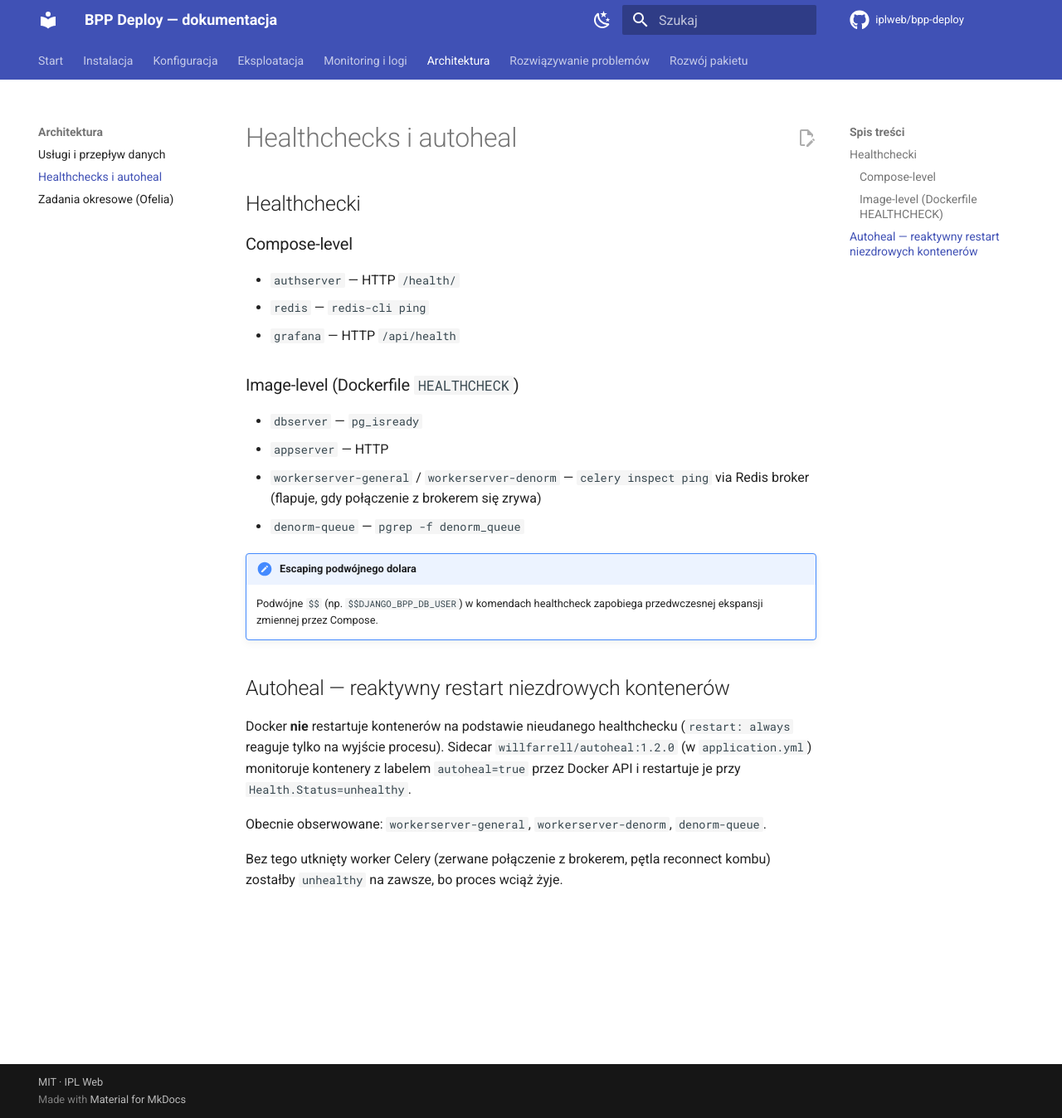
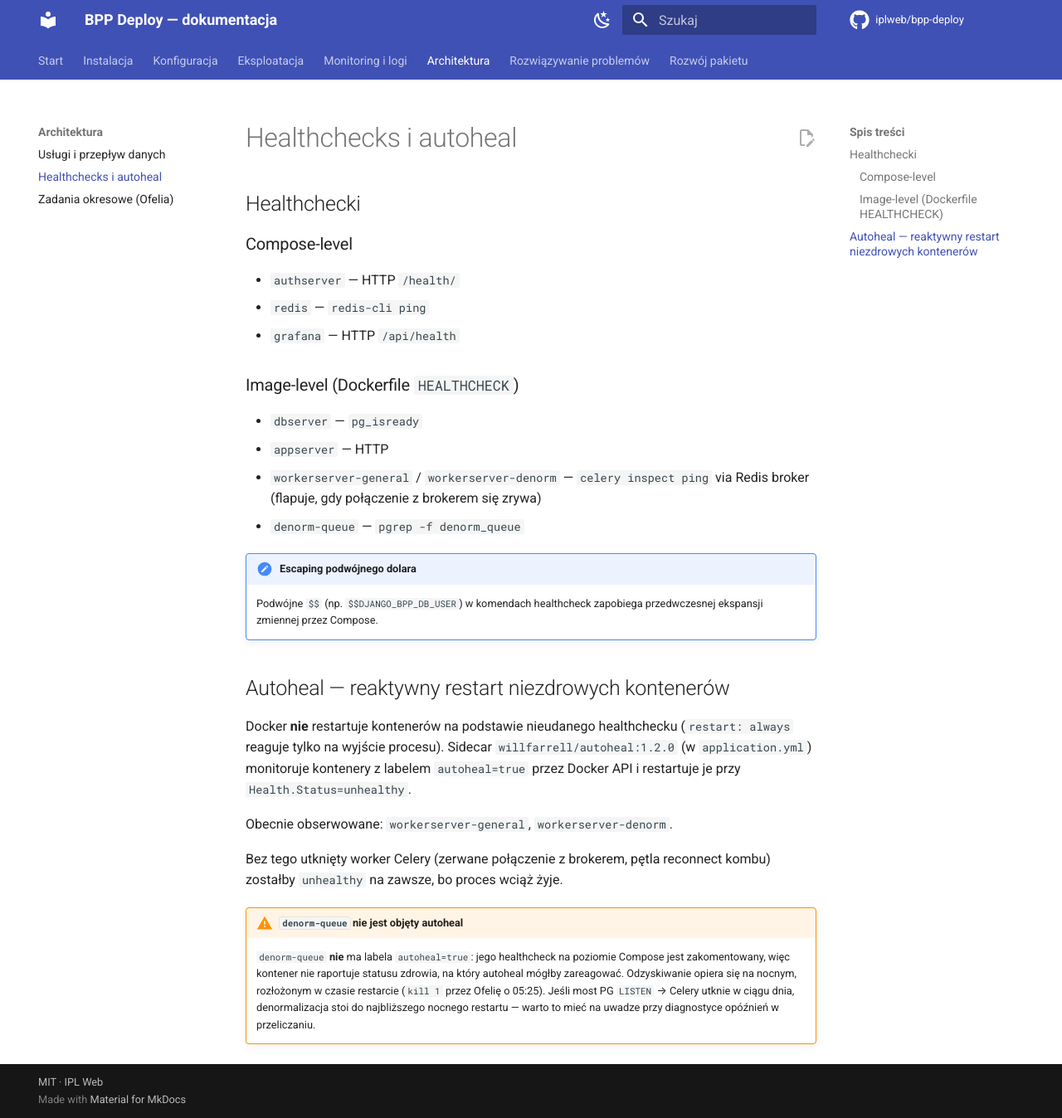
Before and after one commit to iplweb/bpp-deploy, an MkDocs documentation site: the page built from docs/architektura/healthchecks-autoheal.md, in a window 1280 px wide and 1348 px high. Shown: the whole window at 83% size. Built offline with MkDocs 1.6.1 and Material for MkDocs 9.7.7, drawn with Linux system fonts in a browser that asks for light colours; comment, search, counter and statistics services are not loaded.

Commit message:
fix: zabezpieczenia po review repo
C1: restore-db-remove-db-rebuild-db-rm-backup pyta o 'yes' przed
    dropdb --force (escape: YES=1) — wczesniej kasowal produkcyjna baze
    bez potwierdzenia.
H1: @-prefix na liniach z PGPASSWORD w db-backup/dbshell-psql/ps-dbserver/
    restore — Make nie echo-uje juz hasla do terminala/logow CI.
H2: wait-for-build.sh deployuje tylko gdy conclusion=success; failure/
    cancelled/brak-runu => exit 1 zamiast pull+restart na nieudanym buildzie.
H3: usuniety martwy label autoheal=true z denorm-queue (healthcheck byl
    zakomentowany, autoheal i tak nigdy nie dzialal); CLAUDE.md + docs
    zaktualizowane (denorm-queue nie jest autoheal-watched).
H6: test_makefile.sh liczy i drukuje SKIP; skip_or_fail() pod
    BPP_REQUIRE_DOCKER=1 traktuje brak srodowiska jako FAIL, a linuksowy
    job CI ustawia ten flag (macOS/Windows nadal skipuja) — koniec
    cichego "0 failed" na runnerach bez dockera.

Co-Authored-By: Claude Opus 4.8 (1M context) <noreply@anthropic.com>

```diff
--- a/docker-compose.workers.yml
+++ b/docker-compose.workers.yml
@@ -93,9 +93,6 @@ services:
           memory: ${DENORM_QUEUE_MEM_LIMIT:-320m}
           cpus: "${DENORM_QUEUE_CPU_LIMIT:-1.0}"
     labels:
-      # Image healthcheck `pgrep -f denorm_queue` (Dockerfile w bpp/docker/denorm-queue/)
-      # wykryje martwy proces; autoheal sidecar wtedy zrestartuje kontener.
-      autoheal: "true"
       ofelia.enabled: "true"
       # Restart najpozniej w staggered secie - po wszystkich pozostalych, zeby NOTIFY
       # ze swiezo podniesionych worker-denormow mialy do czego trafic.
--- a/docs/architektura/healthchecks-autoheal.md
+++ b/docs/architektura/healthchecks-autoheal.md
@@ -27,7 +27,15 @@ reaguje tylko na wyjście procesu). Sidecar `willfarrell/autoheal:1.2.0` (w
 `application.yml`) monitoruje kontenery z labelem `autoheal=true` przez Docker API i
 restartuje je przy `Health.Status=unhealthy`.
 
-Obecnie obserwowane: `workerserver-general`, `workerserver-denorm`, `denorm-queue`.
+Obecnie obserwowane: `workerserver-general`, `workerserver-denorm`.
 
 Bez tego utknięty worker Celery (zerwane połączenie z brokerem, pętla reconnect kombu)
 zostałby `unhealthy` na zawsze, bo proces wciąż żyje.
+
+!!! warning "`denorm-queue` nie jest objęty autoheal"
+    `denorm-queue` **nie** ma labela `autoheal=true`: jego healthcheck na poziomie
+    Compose jest zakomentowany, więc kontener nie raportuje statusu zdrowia, na który
+    autoheal mógłby zareagować. Odzyskiwanie opiera się na nocnym, rozłożonym w czasie
+    restarcie (`kill 1` przez Ofelię o 05:25). Jeśli most PG `LISTEN` → Celery
+    utknie w ciągu dnia, denormalizacja stoi do najbliższego nocnego restartu —
+    warto to mieć na uwadze przy diagnostyce opóźnień w przeliczaniu.
```
Also changed, not shown: CLAUDE.md (+1 -1 lines), 4 other files.
